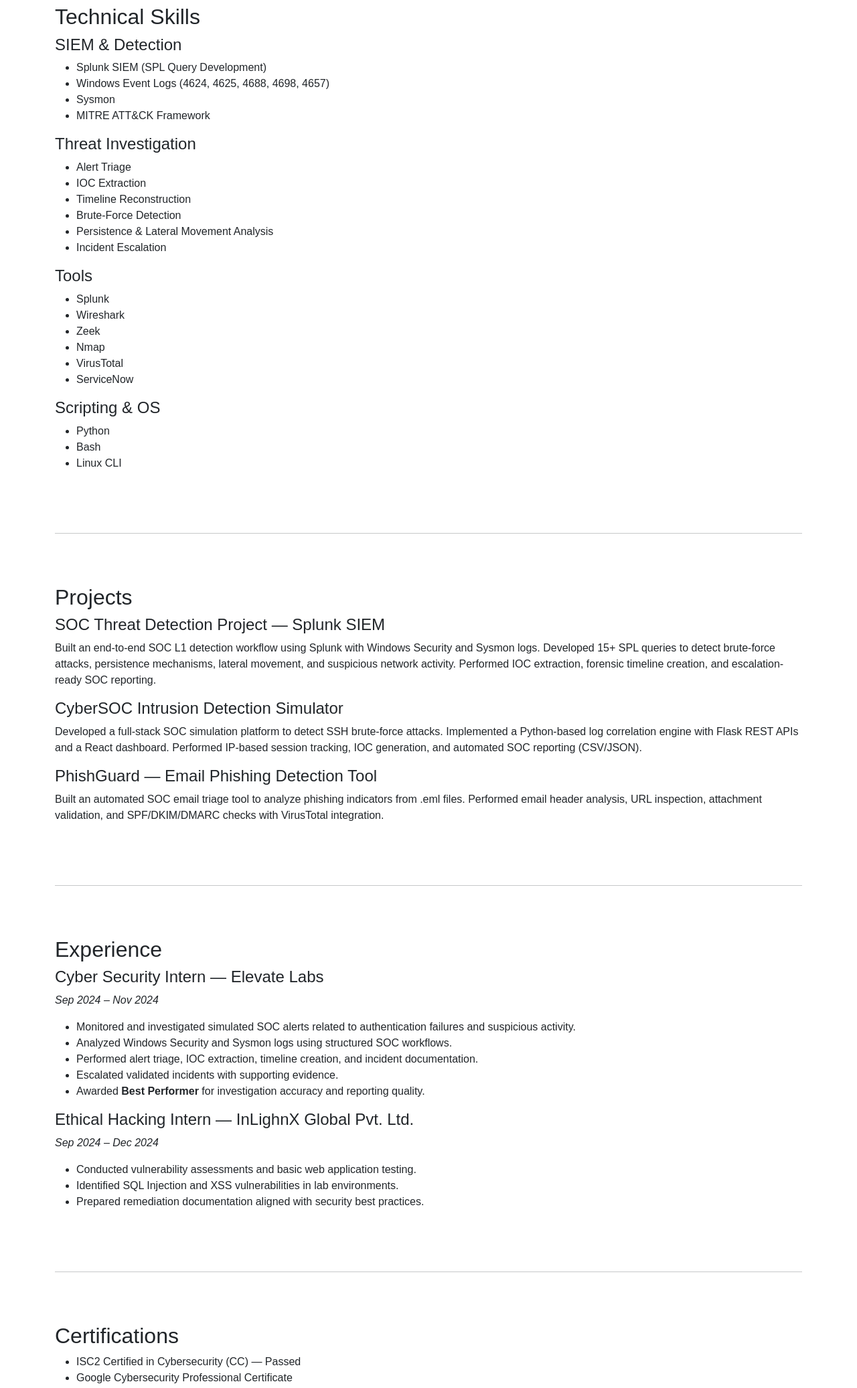
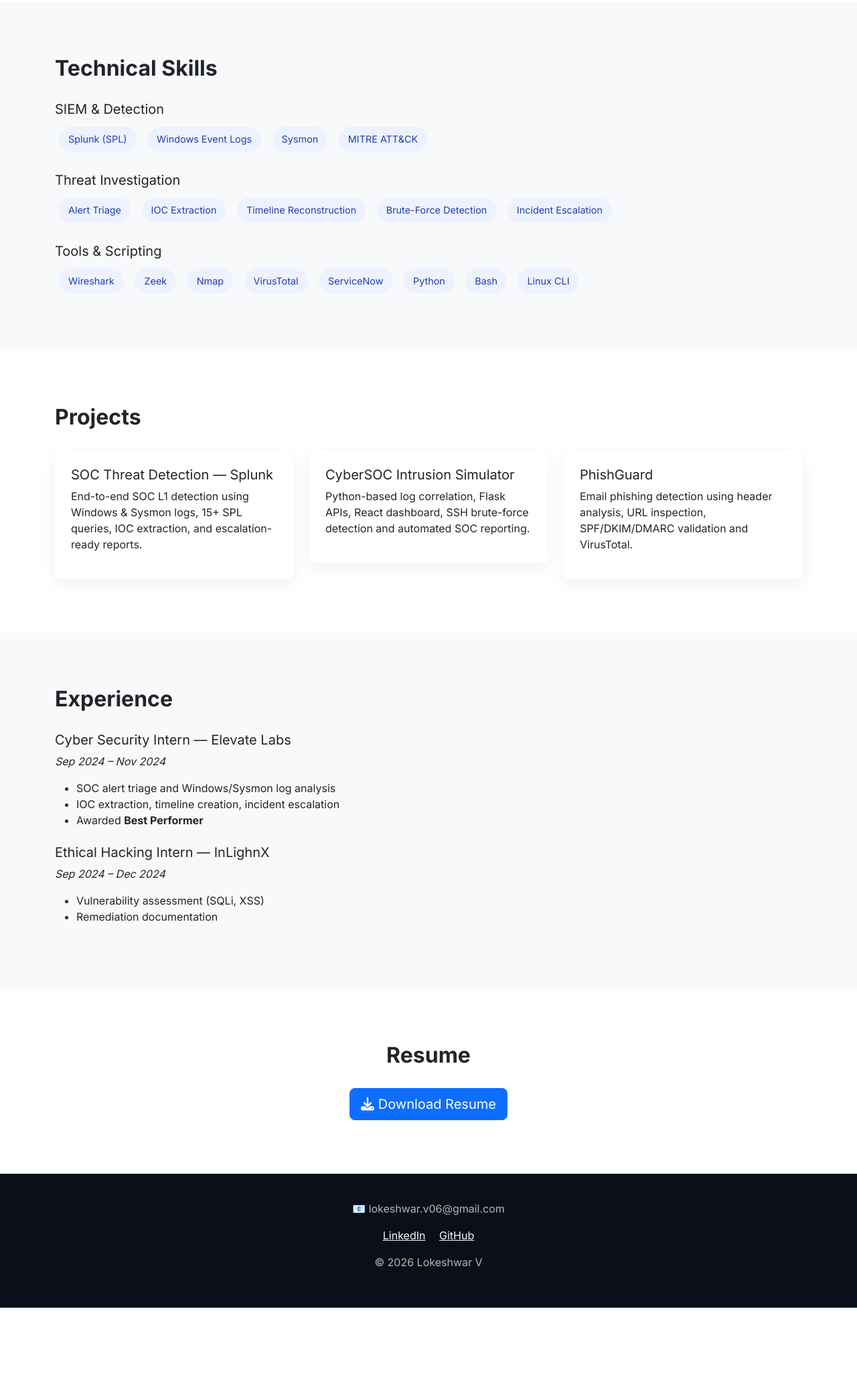
Before and after one commit to Loke31033/-Loke31033.github.io, a website: page index.html in a window 1280 px wide. Shown: the part 675-2748 px from the top of the page at 67% size. After the commit the page ends 2628 px from the top, so only its background shows below. Drawn offline with nearby package versions, Linux system fonts and the light colour scheme; a web font is replaced by a local one.

Commit message:
Refactor index.html structure and styles

```diff
--- a/index.html
+++ b/index.html
@@ -2,45 +2,146 @@
 <html lang="en">
 <head>
 <meta charset="utf-8" />
-    <meta name="viewport" content="width=device-width, initial-scale=1, shrink-to-fit=no" />
+<meta name="viewport" content="width=device-width, initial-scale=1" />
+
 <title>Lokeshwar V | SOC Analyst Portfolio</title>
 <meta name="description" content="Entry-Level SOC Analyst Portfolio - Lokeshwar V" />
 <meta name="author" content="Lokeshwar V" />
+
+<!-- Fonts & Icons -->
 <link href="https://cdnjs.cloudflare.com/ajax/libs/font-awesome/6.5.1/css/all.min.css" rel="stylesheet" />
-    <link href="https://fonts.googleapis.com/css?family=Saira+Extra+Condensed:500,700" rel="stylesheet" />
-    <link href="https://fonts.googleapis.com/css?family=Muli:400,400i,800,800i" rel="stylesheet" />
+<link href="https://fonts.googleapis.com/css2?family=Inter:wght@300;400;600;700&display=swap" rel="stylesheet">
+
+<!-- Bootstrap -->
 <link href="https://cdn.jsdelivr.net/npm/bootstrap@5.3.2/dist/css/bootstrap.min.css" rel="stylesheet">
+
 <style>
-        body { font-family: 'Muli', sans-serif; }
-        h1, h2, h3, h4 { font-family: 'Saira Extra Condensed', sans-serif; }
-        .section { padding: 60px 0; }
+:root {
+    --primary: #0d6efd;
+    --dark: #0b0f19;
+    --light: #f8f9fa;
+    --muted: #6c757d;
+}
+
+html { scroll-behavior: smooth; }
+
+body {
+    font-family: 'Inter', sans-serif;
+    background: #ffffff;
+    color: #212529;
+}
+
+.navbar {
+    background: rgba(255,255,255,0.95);
+    box-shadow: 0 2px 10px rgba(0,0,0,0.05);
+}
+
+.section {
+    padding: 80px 0;
+}
+
+.section-title {
+    font-weight: 700;
+    margin-bottom: 30px;
+}
+
+.hero {
+    padding-top: 120px;
+    text-align: center;
+}
+
+.hero h1 {
+    font-size: 3rem;
+    font-weight: 700;
+}
+
+.hero p {
+    color: var(--muted);
+    max-width: 750px;
+    margin: auto;
+}
+
+.badge-skill {
+    background: #eef2ff;
+    color: #1e40af;
+    padding: 8px 14px;
+    border-radius: 20px;
+    margin: 6px;
+    display: inline-block;
+    font-size: 0.9rem;
+}
+
+.card {
+    border: none;
+    box-shadow: 0 8px 25px rgba(0,0,0,0.06);
+    transition: transform .3s;
+}
+
+.card:hover {
+    transform: translateY(-6px);
+}
+
+footer {
+    background: var(--dark);
+    color: #adb5bd;
+    padding: 40px 0;
+}
+
+.fade-up {
+    opacity: 0;
+    transform: translateY(20px);
+    transition: all 0.8s ease;
+}
+
+.fade-up.show {
+    opacity: 1;
+    transform: translateY(0);
+}
 </style>
 </head>
 
-<body id="page-top">
+<body>
 
+<!-- NAVBAR -->
+<nav class="navbar navbar-expand-lg fixed-top">
 <div class="container">
+    <a class="navbar-brand fw-bold" href="#home">Lokeshwar V</a>
+    <button class="navbar-toggler" data-bs-toggle="collapse" data-bs-target="#navMenu">
+        <span class="navbar-toggler-icon"></span>
+    </button>
+    <div class="collapse navbar-collapse" id="navMenu">
+        <ul class="navbar-nav ms-auto">
+            <li class="nav-item"><a class="nav-link" href="#about">About</a></li>
+            <li class="nav-item"><a class="nav-link" href="#skills">Skills</a></li>
+            <li class="nav-item"><a class="nav-link" href="#projects">Projects</a></li>
+            <li class="nav-item"><a class="nav-link" href="#experience">Experience</a></li>
+            <li class="nav-item"><a class="nav-link" href="#contact">Contact</a></li>
+        </ul>
+    </div>
+</div>
+</nav>
 
-    <!-- HOME -->
-    <section class="section text-center">
+<!-- HERO -->
+<section id="home" class="hero section">
+<div class="container fade-up">
     <h1>Lokeshwar <span class="text-primary">V</span></h1>
-        <h4 class="mt-2">Entry-Level SOC Analyst (L1)</h4>
+    <h5 class="mt-2">Entry-Level SOC Analyst (L1)</h5>
     <p class="mt-3">
         Splunk SIEM • Windows & Sysmon Log Analysis • Incident Response • IOC Extraction
     </p>
-        <p>
+    <p class="mt-2">
         Tamil Nadu, India |
         <a href="mailto:lokeshwar.v06@gmail.com">lokeshwar.v06@gmail.com</a> |
         <a href="https://www.linkedin.com/in/lokeshwar-v-011b20289" target="_blank">LinkedIn</a> |
         <a href="https://github.com/Loke31033" target="_blank">GitHub</a>
     </p>
+</div>
 </section>
 
-    <hr>
-
 <!-- ABOUT -->
-    <section class="section">
-        <h2>About Me</h2>
+<section id="about" class="section">
+<div class="container fade-up">
+<h2 class="section-title">About Me</h2>
 <p>
 I am an entry-level SOC Analyst (L1) with strong hands-on experience in Splunk SIEM,
 Windows Security and Sysmon log analysis, and SOC incident response workflows.
@@ -48,140 +149,136 @@
 IOC extraction, timeline reconstruction, and evidence-based incident escalation.
 I am ISC2 Certified in Cybersecurity (CC) and actively seeking full-time SOC Analyst roles.
 </p>
+</div>
 </section>
 
-    <hr>
+<!-- SKILLS -->
+<section id="skills" class="section bg-light">
+<div class="container fade-up">
+<h2 class="section-title">Technical Skills</h2>
 
-    <!-- SKILLS -->
-    <section class="section">
-        <h2>Technical Skills</h2>
+<h5>SIEM & Detection</h5>
+<span class="badge-skill">Splunk (SPL)</span>
+<span class="badge-skill">Windows Event Logs</span>
+<span class="badge-skill">Sysmon</span>
+<span class="badge-skill">MITRE ATT&CK</span>
 
-        <h4>SIEM & Detection</h4>
+<h5 class="mt-4">Threat Investigation</h5>
+<span class="badge-skill">Alert Triage</span>
+<span class="badge-skill">IOC Extraction</span>
+<span class="badge-skill">Timeline Reconstruction</span>
+<span class="badge-skill">Brute-Force Detection</span>
+<span class="badge-skill">Incident Escalation</span>
+
+<h5 class="mt-4">Tools & Scripting</h5>
+<span class="badge-skill">Wireshark</span>
+<span class="badge-skill">Zeek</span>
+<span class="badge-skill">Nmap</span>
+<span class="badge-skill">VirusTotal</span>
+<span class="badge-skill">ServiceNow</span>
+<span class="badge-skill">Python</span>
+<span class="badge-skill">Bash</span>
+<span class="badge-skill">Linux CLI</span>
+</div>
+</section>
+
+<!-- PROJECTS -->
+<section id="projects" class="section">
+<div class="container fade-up">
+<h2 class="section-title">Projects</h2>
+
+<div class="row g-4">
+<div class="col-md-4">
+<div class="card p-4">
+<h5>SOC Threat Detection — Splunk</h5>
+<p>
+End-to-end SOC L1 detection using Windows & Sysmon logs,
+15+ SPL queries, IOC extraction, and escalation-ready reports.
+</p>
+</div>
+</div>
+
+<div class="col-md-4">
+<div class="card p-4">
+<h5>CyberSOC Intrusion Simulator</h5>
+<p>
+Python-based log correlation, Flask APIs, React dashboard,
+SSH brute-force detection and automated SOC reporting.
+</p>
+</div>
+</div>
+
+<div class="col-md-4">
+<div class="card p-4">
+<h5>PhishGuard</h5>
+<p>
+Email phishing detection using header analysis,
+URL inspection, SPF/DKIM/DMARC validation and VirusTotal.
+</p>
+</div>
+</div>
+</div>
+</div>
+</section>
+
+<!-- EXPERIENCE -->
+<section id="experience" class="section bg-light">
+<div class="container fade-up">
+<h2 class="section-title">Experience</h2>
+
+<h5>Cyber Security Intern — Elevate Labs</h5>
+<p><em>Sep 2024 – Nov 2024</em></p>
 <ul>
-            <li>Splunk SIEM (SPL Query Development)</li>
-            <li>Windows Event Logs (4624, 4625, 4688, 4698, 4657)</li>
-            <li>Sysmon</li>
-            <li>MITRE ATT&CK Framework</li>
+<li>SOC alert triage and Windows/Sysmon log analysis</li>
+<li>IOC extraction, timeline creation, incident escalation</li>
+<li>Awarded <strong>Best Performer</strong></li>
 </ul>
 
-        <h4>Threat Investigation</h4>
+<h5 class="mt-4">Ethical Hacking Intern — InLighnX</h5>
+<p><em>Sep 2024 – Dec 2024</em></p>
 <ul>
-            <li>Alert Triage</li>
-            <li>IOC Extraction</li>
-            <li>Timeline Reconstruction</li>
-            <li>Brute-Force Detection</li>
-            <li>Persistence & Lateral Movement Analysis</li>
-            <li>Incident Escalation</li>
+<li>Vulnerability assessment (SQLi, XSS)</li>
+<li>Remediation documentation</li>
 </ul>
-
-        <h4>Tools</h4>
-        <ul>
-            <li>Splunk</li>
-            <li>Wireshark</li>
-            <li>Zeek</li>
-            <li>Nmap</li>
-            <li>VirusTotal</li>
-            <li>ServiceNow</li>
-        </ul>
-
-        <h4>Scripting & OS</h4>
-        <ul>
-            <li>Python</li>
-            <li>Bash</li>
-            <li>Linux CLI</li>
-        </ul>
+</div>
 </section>
 
-    <hr>
-
-    <!-- PROJECTS -->
-    <section class="section">
-        <h2>Projects</h2>
-
-        <h4>SOC Threat Detection Project — Splunk SIEM</h4>
-        <p>
-            Built an end-to-end SOC L1 detection workflow using Splunk with Windows Security and
-            Sysmon logs. Developed 15+ SPL queries to detect brute-force attacks,
-            persistence mechanisms, lateral movement, and suspicious network activity.
-            Performed IOC extraction, forensic timeline creation, and escalation-ready SOC reporting.
-        </p>
-
-        <h4>CyberSOC Intrusion Detection Simulator</h4>
-        <p>
-            Developed a full-stack SOC simulation platform to detect SSH brute-force attacks.
-            Implemented a Python-based log correlation engine with Flask REST APIs and a React dashboard.
-            Performed IP-based session tracking, IOC generation, and automated SOC reporting (CSV/JSON).
-        </p>
-
-        <h4>PhishGuard — Email Phishing Detection Tool</h4>
-        <p>
-            Built an automated SOC email triage tool to analyze phishing indicators from .eml files.
-            Performed email header analysis, URL inspection, attachment validation,
-            and SPF/DKIM/DMARC checks with VirusTotal integration.
-        </p>
+<!-- RESUME -->
+<section class="section text-center">
+<div class="container fade-up">
+<h2 class="section-title">Resume</h2>
+<a class="btn btn-primary btn-lg"
+href="Lokeshwar_V_L1_SOC_Analyst_Resume.pdf" target="_blank">
+<i class="fa fa-download"></i> Download Resume
+</a>
+</div>
 </section>
 
-    <hr>
+<!-- FOOTER -->
+<footer id="contact">
+<div class="container text-center">
+<p>📧 lokeshwar.v06@gmail.com</p>
+<p>
+<a href="https://www.linkedin.com/in/lokeshwar-v-011b20289" class="text-light me-3">LinkedIn</a>
+<a href="https://github.com/Loke31033" class="text-light">GitHub</a>
+</p>
+<p class="mt-3">&copy; 2026 Lokeshwar V</p>
+</div>
+</footer>
 
-    <!-- EXPERIENCE -->
-    <section class="section">
-        <h2>Experience</h2>
+<!-- JS -->
+<script>
+const observer = new IntersectionObserver(entries => {
+  entries.forEach(entry => {
+    if (entry.isIntersecting) {
+      entry.target.classList.add("show");
+    }
+  });
+});
+document.querySelectorAll(".fade-up").forEach(el => observer.observe(el));
+</script>
 
-        <h4>Cyber Security Intern — Elevate Labs</h4>
-        <p><em>Sep 2024 – Nov 2024</em></p>
-        <ul>
-            <li>Monitored and investigated simulated SOC alerts related to authentication failures and suspicious activity.</li>
-            <li>Analyzed Windows Security and Sysmon logs using structured SOC workflows.</li>
-            <li>Performed alert triage, IOC extraction, timeline creation, and incident documentation.</li>
-            <li>Escalated validated incidents with supporting evidence.</li>
-            <li>Awarded <strong>Best Performer</strong> for investigation accuracy and reporting quality.</li>
-        </ul>
-
-        <h4>Ethical Hacking Intern — InLighnX Global Pvt. Ltd.</h4>
-        <p><em>Sep 2024 – Dec 2024</em></p>
-        <ul>
-            <li>Conducted vulnerability assessments and basic web application testing.</li>
-            <li>Identified SQL Injection and XSS vulnerabilities in lab environments.</li>
-            <li>Prepared remediation documentation aligned with security best practices.</li>
-        </ul>
-    </section>
-
-    <hr>
-
-    <!-- CERTIFICATIONS -->
-    <section class="section">
-        <h2>Certifications</h2>
-        <ul>
-            <li>ISC2 Certified in Cybersecurity (CC) — Passed</li>
-            <li>Google Cybersecurity Professional Certificate</li>
-        </ul>
-    </section>
-
-    <hr>
-
-    <!-- RESUME -->
-    <section class="section">
-        <h2>Resume</h2>
-        <p>
-            <a class="btn btn-primary" href="Lokeshwar_V_L1_SOC_Analyst_Resume.pdf" target="_blank">
-                Download Resume (PDF)
-            </a>
-        </p>
-    </section>
-
-    <hr>
-
-    <!-- CONTACT -->
-    <section class="section text-center">
-        <h2>Contact</h2>
-        <p>Email: <a href="mailto:lokeshwar.v06@gmail.com">lokeshwar.v06@gmail.com</a></p>
-        <p>
-            <a href="https://www.linkedin.com/in/lokeshwar-v-011b20289" target="_blank">LinkedIn</a> |
-            <a href="https://github.com/Loke31033" target="_blank">GitHub</a>
-        </p>
-    </section>
-
-</div>
+<script src="https://cdn.jsdelivr.net/npm/bootstrap@5.3.2/dist/js/bootstrap.bundle.min.js"></script>
 
 </body>
 </html>
```
Lines whose indentation alone changed are shown as unchanged.
